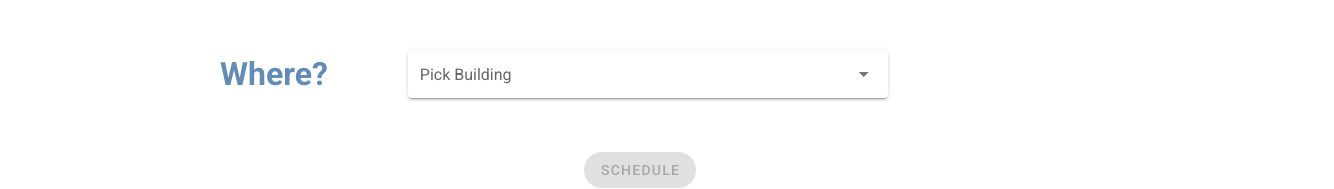
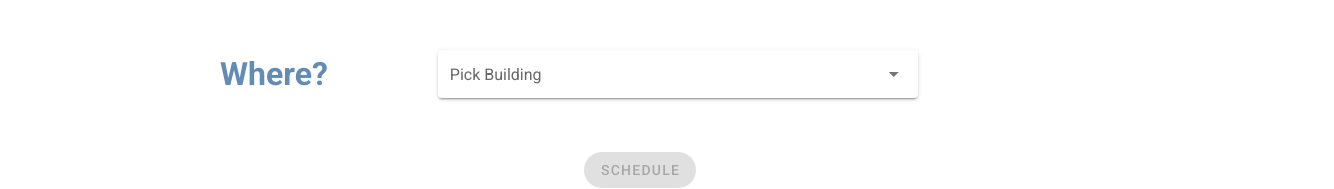
Before and after one commit to chantelprows/356project, a Vue app: page / in a window 1280 px wide. Both pictures are taken after a click on the button "SCHEDULE ROOM". Shown: the part 151-340 px from the top of the page, 1334 px wide, since content can reach past the window. Built offline with nearby package versions, Linux system fonts and the light colour scheme.

Commit message:
aligned the dropdown menus

```diff
--- a/src/components/ScheduleRoom.vue
+++ b/src/components/ScheduleRoom.vue
@@ -7,7 +7,7 @@
             <div style="font-size: 32px; color: #628CB6; font-weight: bold;">
                 Where?
             </div>
-            <div style="margin: auto;">
+            <div style="margin-left: 30px;">
                 <v-select
                         v-model="building"
                         :items="buildings"
@@ -31,11 +31,11 @@
             <div style="font-size: 32px; color: #628CB6; font-weight: bold;">
                 When?
             </div>
-            <div style="margin-left: 10px;">
+            <div style="margin-left: 40px;">
                 <v-select
                         v-model="day"
                         :items="days"
-                        label="Pick Day"
+                        label="Pick a Day"
                         solo
                         style="width: 480px; margin-left: 80px; margin-right: 416px;"
                 >
```
